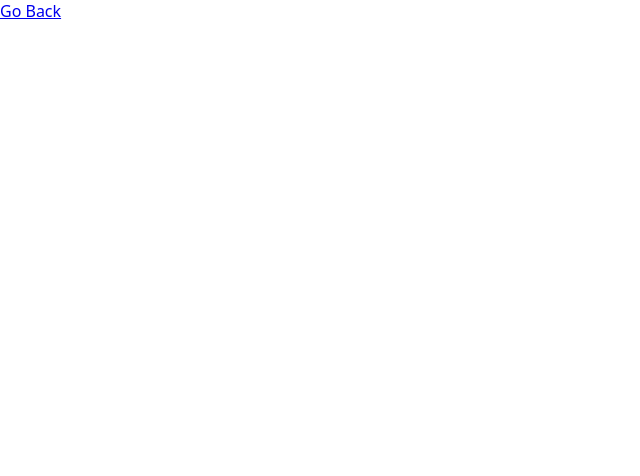
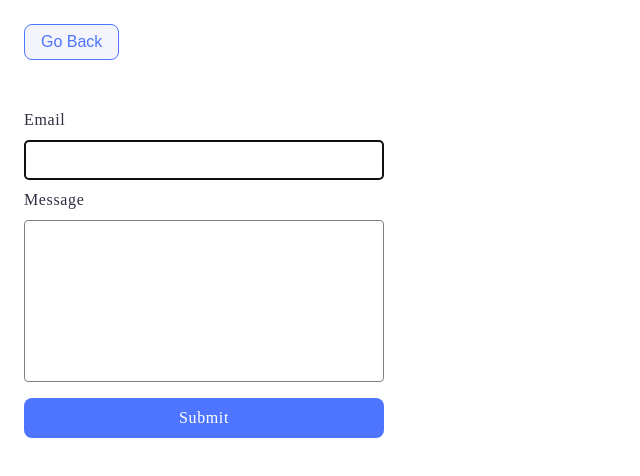
Before and after one commit to Andrii-Rouk/goit-js-hw-09, a website built with Vite: page src/2-form.html in a window 1280 px wide. Shown: the whole page, without its empty margins (0-640 px from the left). Built offline with nearby package versions, Linux system fonts and the light colour scheme.

Commit message:
hw-js-9.1_2

```diff
--- a/src/2-form.html
+++ b/src/2-form.html
@@ -11,6 +11,17 @@
 
 <body>
     <a href="./index.html">Go Back</a>
+    <form class="feedback-form" autocomplete="off">
+        <label>
+            Email
+            <input type="email" name="email" autofocus />
+        </label>
+        <label>
+            Message
+            <textarea name="message" rows="8"></textarea>
+        </label>
+        <button type="submit">Submit</button>
+    </form>
 
     <script type="module" src="./js/2-form.js"></script>
 </body>
--- a/src/css/styles.css
+++ b/src/css/styles.css
@@ -44,3 +44,118 @@ body {
 .gallery-image:hover {
   transform: scale(1.03);
 }
+
+.feedback-form {
+  display: flex;
+  flex-direction: column;
+  padding: 24px;
+  width: 408px;
+  height: 296px;
+  border-radius: 8px;
+  background: #fff;
+}
+
+form label {
+  display: flex;
+  flex-direction: column;
+  gap: 8px;
+  color: #2e2f42;
+  font-family: Montserrat;
+  font-size: 16px;
+  font-style: normal;
+  font-weight: 400;
+  line-height: 1.5;
+  letter-spacing: 0.64px;
+}
+
+textarea {
+  border: none;
+  margin-bottom: 16px;
+  border-radius: 4px;
+  border: 1px solid #808080;
+  resize: none;
+  padding: 20px;
+}
+
+input {
+  border: none;
+  margin-bottom: 8px;
+  display: flex;
+  width: 360px;
+  height: 40px;
+  flex-shrink: 0;
+  justify-content: center;
+  align-items: flex-start;
+  padding: 8px 20px;
+  border-radius: 4px;
+  border: 1px solid #808080;
+  transition: border-color 250ms cubic-bezier(0.4, 0, 0.2, 1);
+}
+
+input:hover {
+  border-color: #000000;
+}
+
+button {
+  border: none;
+  display: flex;
+  padding: 8px 16px;
+  justify-content: center;
+  align-items: center;
+  border-radius: 8px;
+  background: #4e75ff;
+  color: #fff;
+  font-family: Montserrat;
+  font-size: 16px;
+  font-style: normal;
+  font-weight: 500;
+  line-height: 1.5;
+  letter-spacing: 0.64px;
+  cursor: pointer;
+  transition: background-color 250ms cubic-bezier(0.4, 0, 0.2, 1);
+}
+
+button:hover,
+button:focus {
+  background-color: #6c8cff;
+}
+/* ==================================================== */
+/*                NAVIGATION & LINKS STYLING            */
+
+nav ul {
+  list-style: none;
+  padding: 0;
+  margin: 24px 0;
+  display: flex;
+  justify-content: center;
+  gap: 16px;
+}
+
+nav a,
+body > a {
+  display: inline-block;
+  text-decoration: none;
+  padding: 8px 16px;
+  border-radius: 8px;
+  background-color: #f4f4fd;
+  color: #4e75ff;
+  font-family: Montserrat, sans-serif;
+  font-size: 16px;
+  font-weight: 500;
+  border: 1px solid #4e75ff;
+  transition:
+    background-color 250ms cubic-bezier(0.4, 0, 0.2, 1),
+    color 250ms cubic-bezier(0.4, 0, 0.2, 1);
+}
+
+nav a:hover,
+nav a:focus,
+body > a:hover,
+body > a:focus {
+  background-color: #4e75ff;
+  color: #fff;
+}
+
+body > a {
+  margin: 24px;
+}
```
